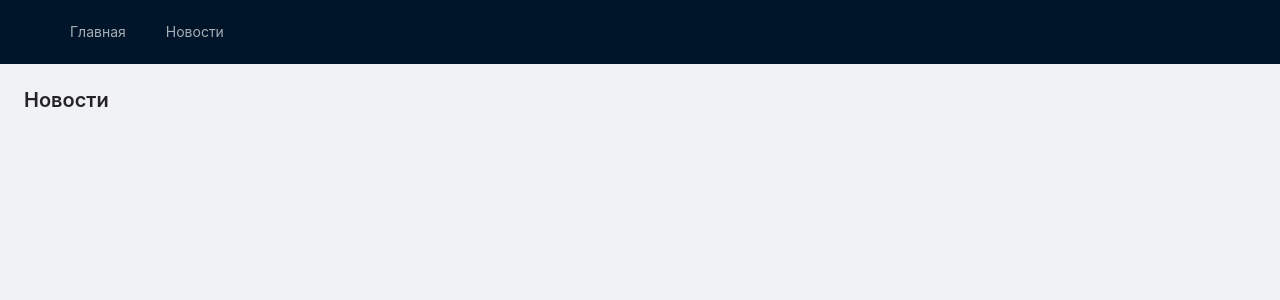
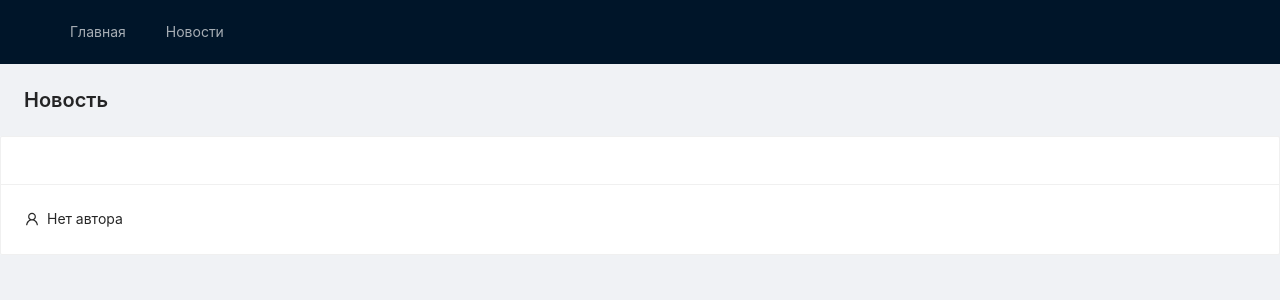
Before and after one commit to happycloudy/avito_test_2022, a React (Vite) app: page /news/1 in a window 1280 px wide. Shown: the top 300 px of the page. Built offline with nearby package versions, Linux system fonts and the light colour scheme; no server answers.

Commit message:
added skeleton for comments and post and renamed typo in news title

```diff
--- a/src/components/simple/Comments/Comments.tsx
+++ b/src/components/simple/Comments/Comments.tsx
@@ -3,7 +3,7 @@ import {Col, List, Row, Typography} from "antd";
 import Comment from "../../smart/Comment/Comment";
 
 interface IProps {
-    comments: number[]
+    comments?: number[]
 }
 
 const Comments = ({comments}: IProps) => {
--- a/src/components/smart/Comment/Comment.tsx
+++ b/src/components/smart/Comment/Comment.tsx
@@ -1,5 +1,5 @@
 import React from 'react';
-import {Button, Col, Comment as AntComment, Row} from 'antd';
+import {Button, Col, Comment as AntComment, Row, Skeleton} from 'antd';
 import {useGetCommentByIdQuery} from "../../../services/CommentsService/CommentsService";
 import {useToggle} from "../../../hooks/useToggle";
 
@@ -9,24 +9,30 @@ interface IProps {
 
 const Comment = ({id}: IProps) => {
     const [showNested, toggleShowNested] = useToggle(false)
-    const {data: comment} = useGetCommentByIdQuery(id)
+    const {data: comment, isLoading} = useGetCommentByIdQuery(id)
 
     return (
         comment && !comment.dead && !comment.deleted ?
                 <Row>
-                <Col span={21} offset={1}>
+                    <Col span={21} offset={1} >
+                        {
+                            isLoading ?
+                                <Skeleton/>:
                                 <AntComment
-                        actions={[comment.nestedComments && <Button onClick={toggleShowNested} key="comment-nested">Ответы</Button>]}
+                                    actions={[comment.nestedComments &&
+                                    <Button onClick={toggleShowNested} key="comment-nested">Ответы</Button>]}
                                     content={<p>{comment.text}</p>}
+                                    author={comment.by || 'Без автора'}
                                 >
                                     {
                                         showNested && comment.nestedComments ?
                                             comment.nestedComments.map(commentId => (
                                                 <Comment key={commentId} id={commentId}/>
-                                )):
+                                            )) :
                                             <></>
                                     }
                                 </AntComment>
+                        }
                     </Col>
                 </Row> :
             <></>
--- a/src/components/smart/Post/Post.tsx
+++ b/src/components/smart/Post/Post.tsx
@@ -1,21 +1,32 @@
 import React from 'react';
 import {useParams} from "react-router-dom";
-import {Card} from "antd";
+import {Card, Space} from "antd";
 import {useGetPostByIdQuery} from "../../../services/PostService/PostService";
 import Comments from "../../simple/Comments/Comments";
+import {UserOutlined} from '@ant-design/icons'
+
 
 const Post = () => {
     const {id} = useParams<{ id: string }>()
-    const {data: post} = useGetPostByIdQuery(parseInt(id))
-    const date = post ? (new Date(post.time * 1000).toLocaleDateString()) : 0
+    const {data: post, isLoading} = useGetPostByIdQuery(parseInt(id))
+    const date = post ? (new Date(post.time * 1000).toLocaleDateString()) : undefined
 
     return (
-        post ?
-            <>
-                <Card title={post.title} extra={<span>{date}</span>}/>
-                <Comments comments={post.comments}/>
-            </> :
-            <></>
+        <>
+            <Card loading={isLoading} title={post?.title} extra={[<span key={'date'}>{date}</span>]}>
+                <Space>
+                    <UserOutlined/>
+                    {post?.by || 'Нет автора'}
+                </Space>
+            </Card>
+            {
+                post ?
+                    <div className={'comments-wrap'}>
+                        <Comments comments={post?.comments || undefined}/>
+                    </div> :
+                    <></>
+            }
+        </>
     );
 };
 
--- a/src/interfaces/IComment.ts
+++ b/src/interfaces/IComment.ts
@@ -1,4 +1,5 @@
 export interface IComment {
+    by: string
     text: string
     nestedComments?: number[]
     dead?: boolean
--- a/src/pages/News.tsx
+++ b/src/pages/News.tsx
@@ -8,7 +8,7 @@ const { Content } = Layout;
 const News = () => {
     return (
         <Content style={{height: '100%'}}>
-            <Title title={'Новости'} subtitle={''}/>
+            <Title title={'Новость'}/>
             <Post/>
         </Content>
     );
--- a/src/styles.css
+++ b/src/styles.css
@@ -7,3 +7,7 @@
     justify-content: center;
     align-items: center;
 }
+
+.comments-wrap {
+    margin-top: 15px;
+}
```
Also changed, not shown: src/components/simple/Loader/Loader.tsx (added, +12 -0 lines). Lines whose indentation alone changed are shown as unchanged.
